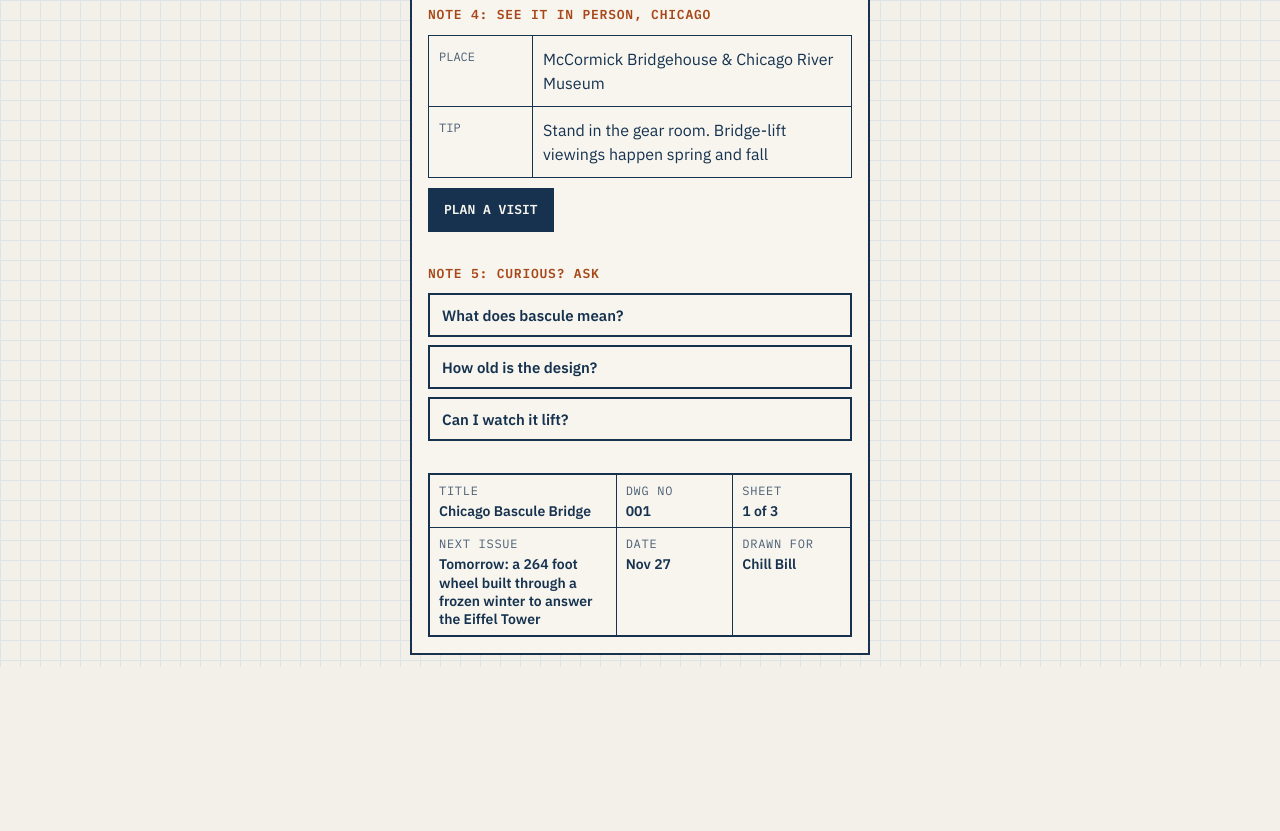
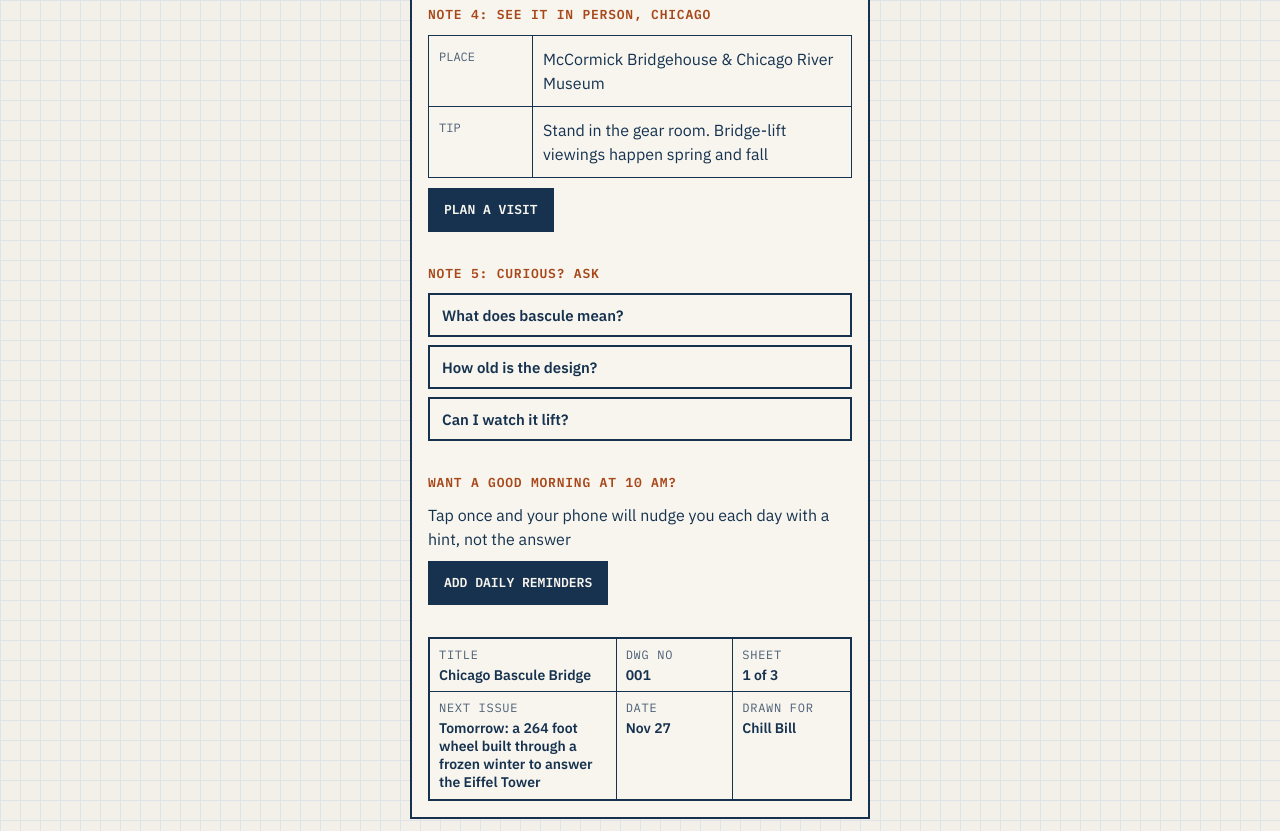
Before and after one commit to blanks-dot/daily-machine, a plain HTML site: page index.html in a window 1280 px wide. Shown: the part 1660-2491 px from the top of the page. Before the commit the page ends 2327 px from the top, so only its background shows below. Drawn offline with nearby package versions, Linux system fonts and the light colour scheme.

Commit message:
Show the daily reminder button at the bottom of today's machine
Co-Authored-By: Claude Opus 5.5 <noreply@anthropic.com>
Claude-Session: https://claude.ai/code/session_016d1AcPfHx8SVNeCM83WjvY

```diff
--- a/index.html
+++ b/index.html
@@ -138,6 +138,7 @@ function render() {
     h += '<div class="col" style="gap:8px"><div class="note" style="margin-bottom:2px">Note 5: curious? ask</div>'+d.asks.map((a,i)=>'<button class="ask'+(S.ask===i?' on':'')+'" data-act="ask:'+i+'" aria-expanded="'+(S.ask===i)+'">'+esc(a[0])+'</button>'+(S.ask===i?'<div class="ans">'+esc(a[1])+'</div>':'')).join('')+'</div>';
     const today = new Date().toLocaleDateString('en-US',{month:'short',day:'numeric'});
     const cell = (k,v) => '<div><div class="k">'+k+'</div><div class="v">'+esc(v)+'</div></div>';
+    if (S.day===NOW) h += '<div class="col" style="gap:10px"><div class="note">Want a good morning at 10 am?</div><div>Tap once and your phone will nudge you each day with a hint, not the answer</div><a class="btn" href="daily-machine.ics">Add daily reminders</a></div>';
     h += '<div class="col" style="gap:10px"><div class="tb">'+cell('TITLE',d.name)+cell('DWG NO',('00'+(S.day+1)).slice(-3))+cell('SHEET',(vi+1)+' of 3')+cell(hasNext?'NEXT ONE':'NEXT ISSUE',hasNext?DAYS[S.day+1].name+': '+DAYS[S.day+1].hook:(ALL[OPEN]?'Tomorrow: '+ALL[OPEN].teaser:'A new run of machines is on the way'))+cell('DATE',dateFor(S.day).replace(/^\w+, /,''))+cell('DRAWN FOR','Chill Bill')+'</div>'+(hasNext?'<button class="fill" data-act="open:'+(S.day+1)+'" style="align-self:flex-start">Open the next one</button>':'')+'</div>';
   }
   document.getElementById('app').innerHTML = h;
```
